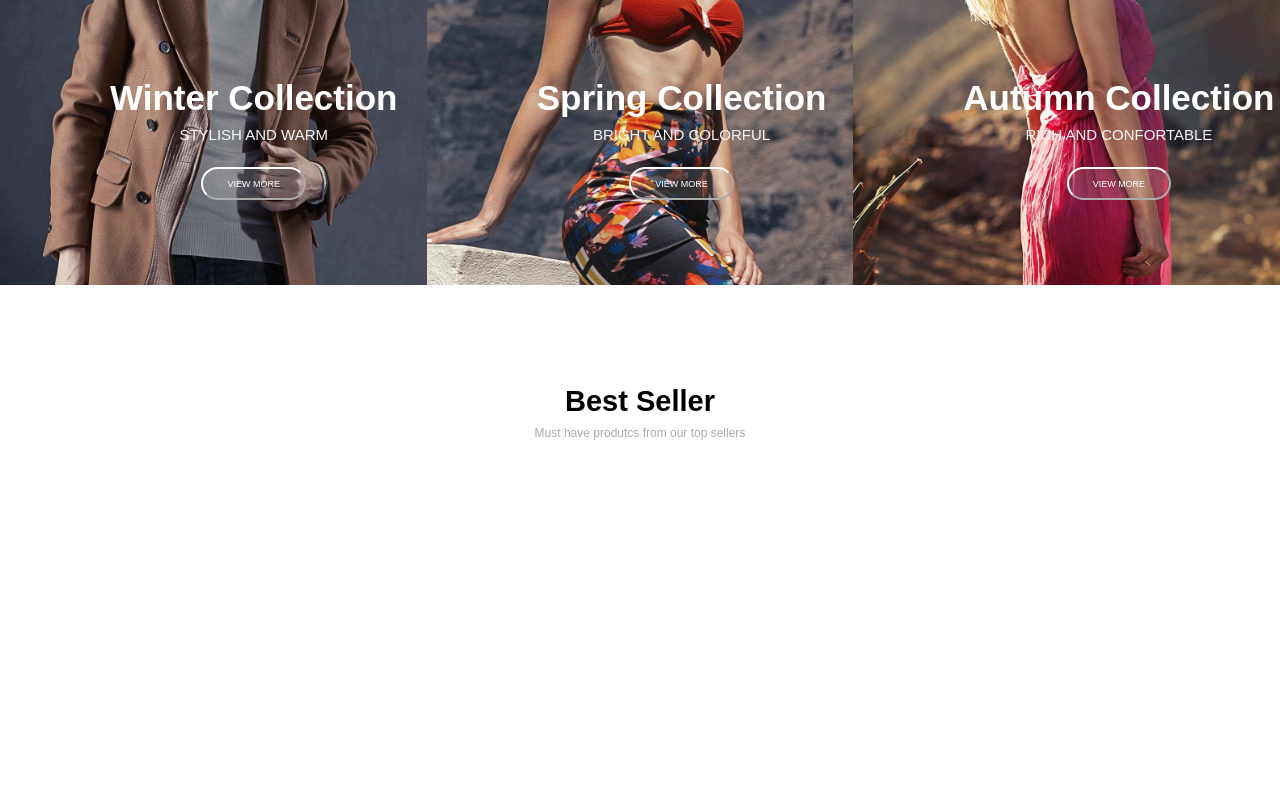
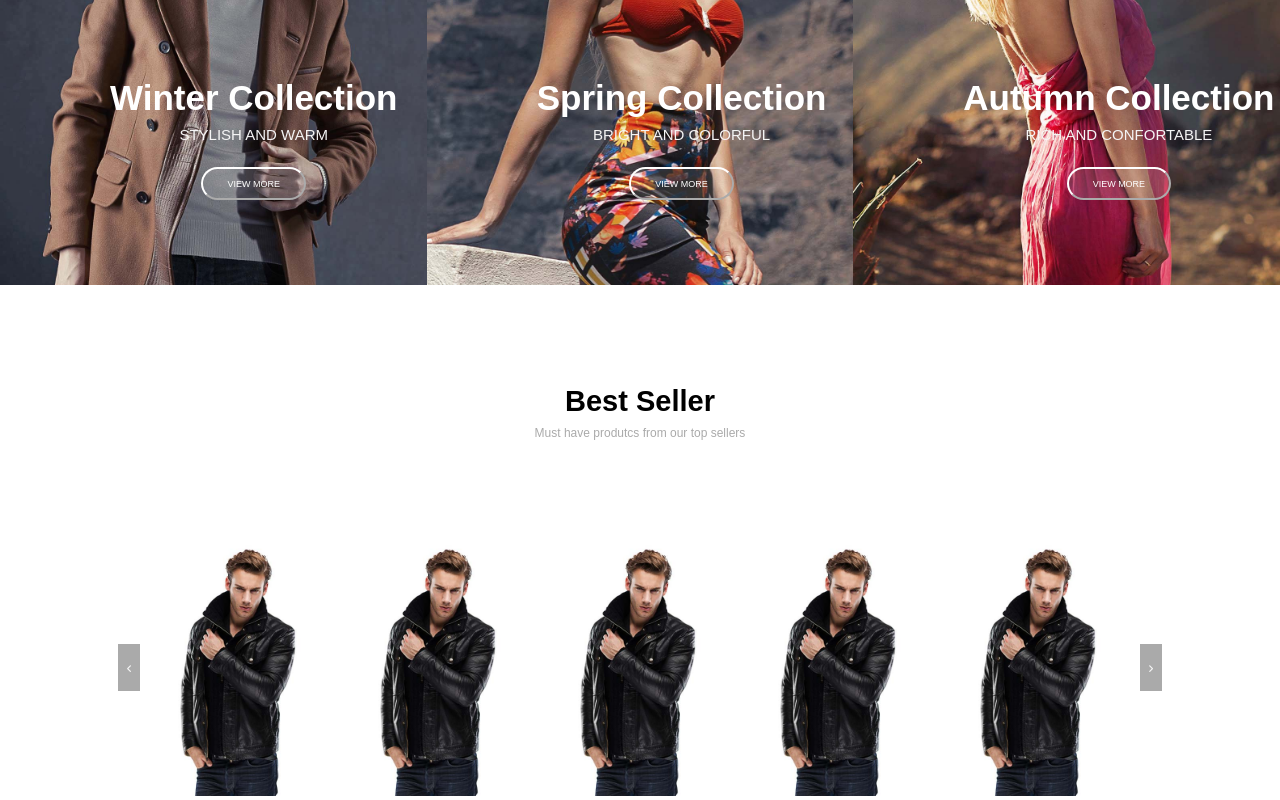
Before and after one commit to Pietro907/proj-html-vuejs, a Vue app: page / in a window 1280 px wide. Shown: the part 1633-2433 px from the top of the page. Before the commit the page ends 2169 px from the top, so only its background shows below. Built offline with nearby package versions, Linux system fonts and the light colour scheme.

Commit message:
add structure carosello

```diff
--- a/src/components/MainBestSeller.vue
+++ b/src/components/MainBestSeller.vue
@@ -13,17 +13,57 @@ export default {
     <p>Must have produtcs from our top sellers</p>
 
   </div>
+
+  <div class="container">
+    <div class="row">
+      <div class="col carosello d_flex jst_center align_center">
+
+        <div class="card">
+          <button class="prev" type="button"><i class="fa-solid fa-angle-left"></i></button>
+        </div>
+
+        <div class="card">
+          <img src="../assets/img/black_elegant_man/black_elegant_leather_jacket.jpg" alt="">
+        </div>
+
+        <div class="card">
+          <img src="../assets/img/black_elegant_man/black_elegant_leather_jacket.jpg" alt="">
+        </div>
+
+        <div class="card">
+          <img src="../assets/img/black_elegant_man/black_elegant_leather_jacket.jpg" alt="">
+        </div>
+
+        <div class="card">
+          <img src="../assets/img/black_elegant_man/black_elegant_leather_jacket.jpg" alt="">
+        </div>
+
+        <div class="card">
+          <img src="../assets/img/black_elegant_man/black_elegant_leather_jacket.jpg" alt="">
+        </div>
+
+        <div class="card">
+          <button class="next" type="button"><i class="fa-solid fa-angle-right"></i></button>
+        </div>
+
+      </div>
+
+    </div>
+
+
+  </div>
 </template>
 
 
 <style scoped>
-
 .featured {
   text-align: center;
   margin: 6rem 0;
+
   & h2 {
     font-size: 29px;
   }
+
   & p {
     font-size: 12px;
     color: var(--bg-gray-light);
@@ -31,4 +71,51 @@ export default {
   }
 }
 
+.carosello>.card>img {
+  width: 200px;
+}
+.prev, .next {
+  padding: 1rem 0.5rem;
+  background-color: var(--bg-gray-light);
+  border: none;
+}
+.prev>i, .next>i {
+  color: var(--bg-white-smoke);
+  font-size: xx-small;
+}
+
+/* Utilities */
+.d_flex {
+    display: flex;
+}
+
+.f_row {
+    flex-direction: row;
+}
+
+.f_column {
+    flex-direction: column;
+}
+
+.jst_center {
+    justify-content: center;
+}
+
+.jst_end {
+    justify-content: end;
+}
+
+.jst_btw {
+    justify-content: space-between;
+}
+
+.align_center {
+    align-items: center;
+}
+
+
+/* Color */
+
+
+
 </style>
--- a/src/components/MainCollection.vue
+++ b/src/components/MainCollection.vue
@@ -152,4 +152,5 @@ export default {
 
 .color {
     background-color: #f5f5f523;
-}</style>
+}
+</style>
```
Lines whose indentation alone changed are shown as unchanged.
